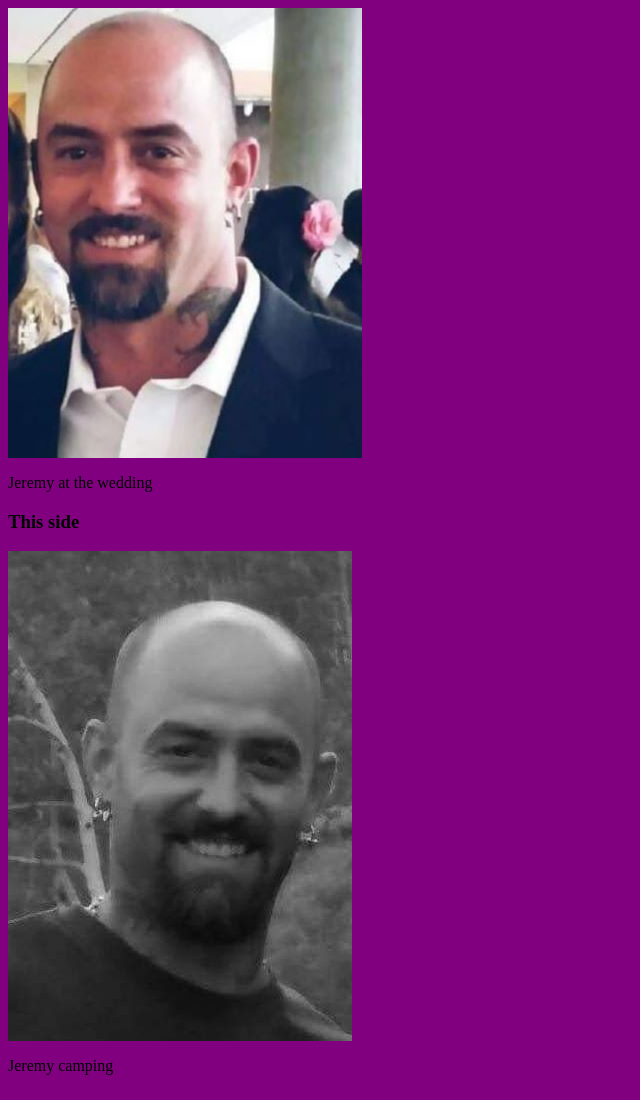
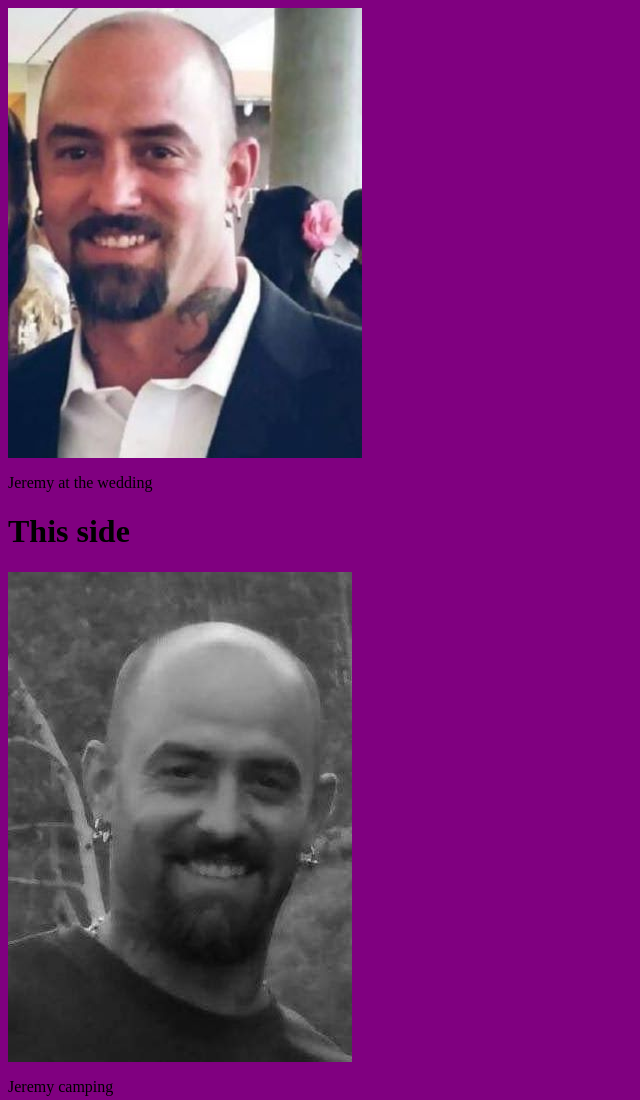
Before and after one commit to JeremyPershin/jeremypershin.github.io, a plain HTML site: page index.html in a window 1280 px wide. Shown: the top 1100 px of the page, without its empty margins (0-640 px from the left). Drawn offline with Linux system fonts and the light colour scheme.

Commit message:
Update index.html

```diff
--- a/index.html
+++ b/index.html
@@ -5,7 +5,7 @@
 </head>
 
 <body>
-  <img src="Jeremy jpg.jpg" /> <p>Jeremy at the wedding</p>               <h3>This side</h3>
+  <img src="Jeremy jpg.jpg" /> <p>Jeremy at the wedding</p>               <h1>This side</h1>
   <img src="FB_IMG_1604452605526.jpg" /> <p>Jeremy camping</p>
   <h1>Jeremy's Resume</h1>
   <p>This is my first web page!</p>
```
